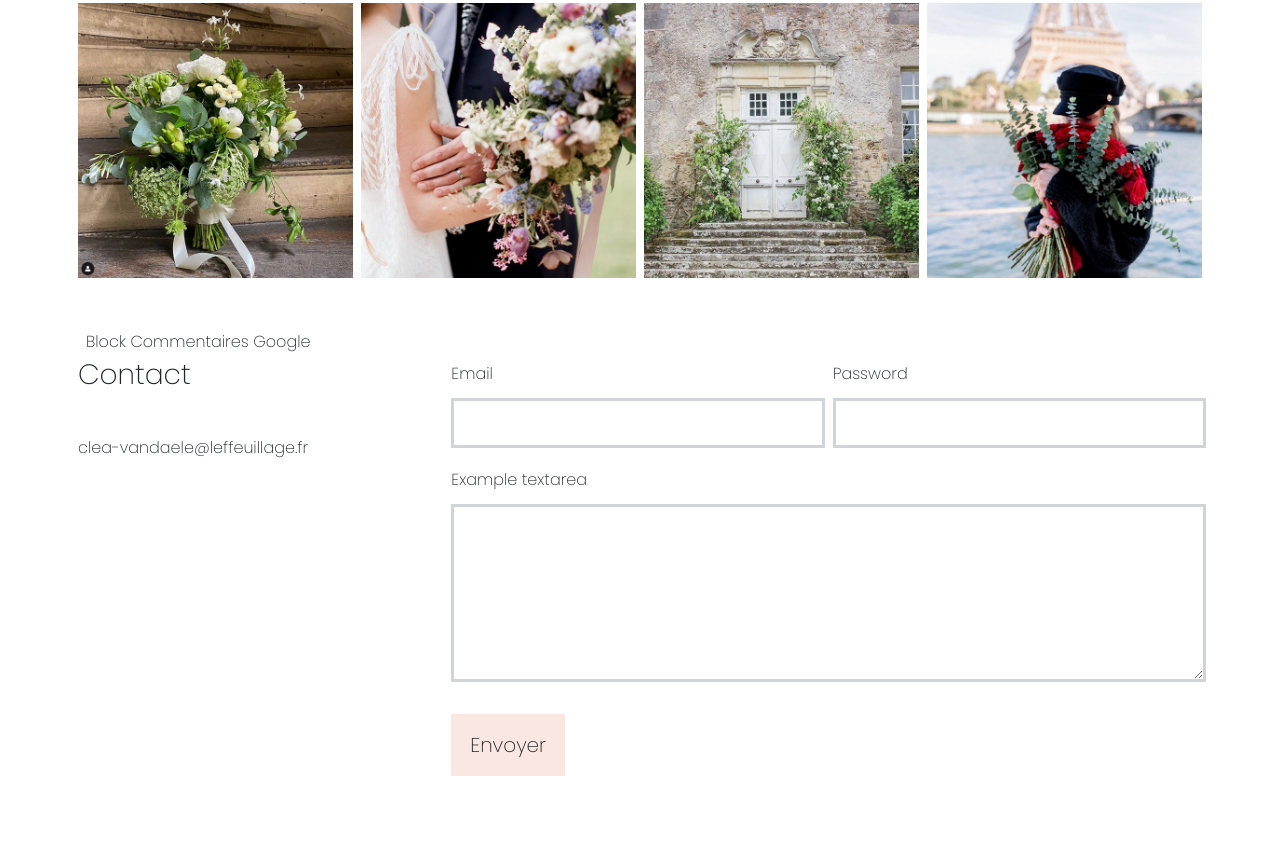
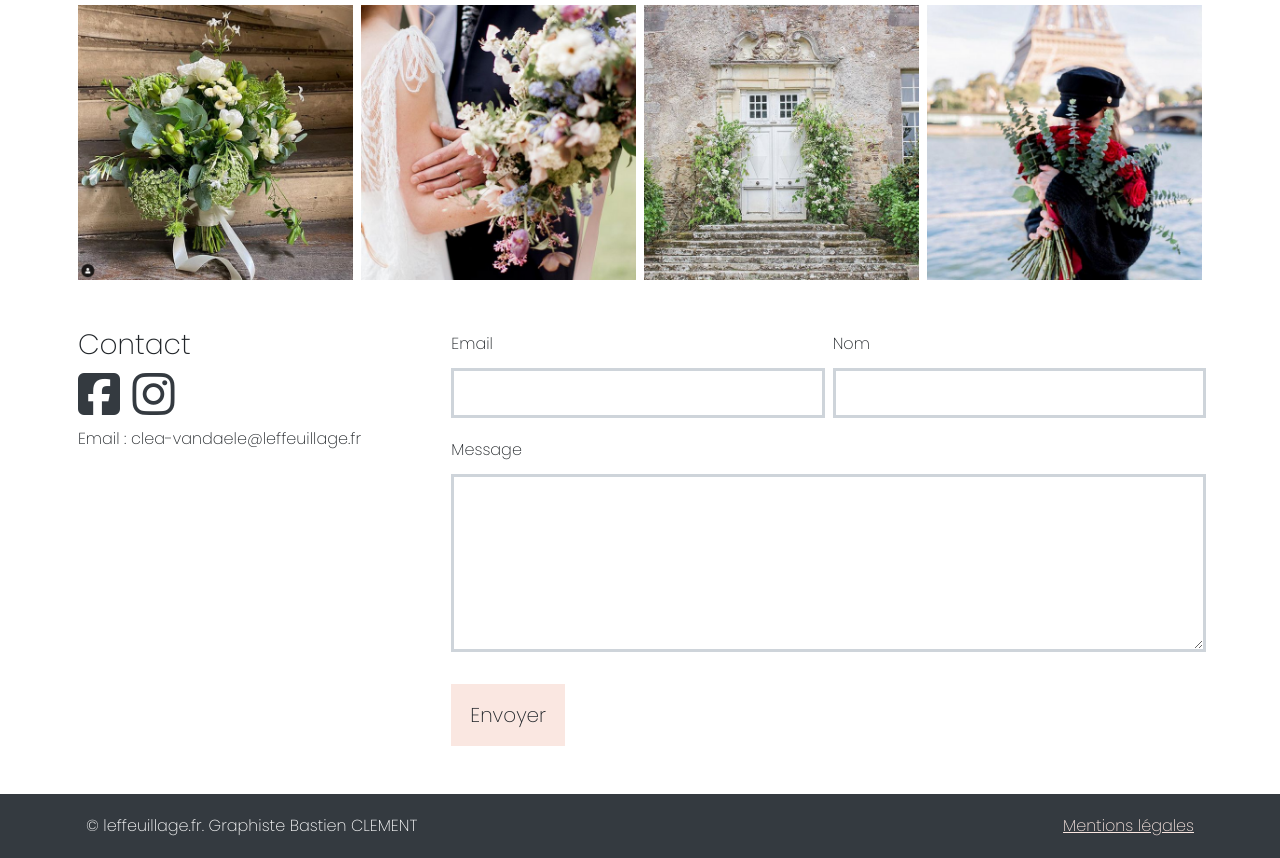
Before and after one commit to leffeuillage/leffeuillage.github.io, a website: page index.html in a window 1280 px wide. Shown: the part 1928-2786 px from the top of the page. Before the commit the page ends 2704 px from the top, so only its background shows below. Drawn offline with nearby package versions, Linux system fonts and the light colour scheme.

Commit message:
Link mailto form

```diff
--- a/index.html
+++ b/index.html
@@ -4,6 +4,7 @@
     <meta charset="UTF-8">
     <meta name="viewport" content="width=device-width, initial-scale=1.0">
     <link rel="stylesheet" href="assets/css/dist/main.css">
+    <script src="https://kit.fontawesome.com/c76056eb93.js" crossorigin="anonymous"></script>
     <title>L'EFFEUILLAGE</title>
 </head>
 <body>
@@ -39,7 +40,7 @@
 
     <section>
         <div class="container my-5">
-            <i class="fab fa-instagram fa-3x"></i>
+            <i class="fab fa-instagram fa-3x text-primary"></i>
             <div class="row">
                 <div class="col-lg-3 col-md-3 col-sm-6 col-xs-6">
                     <img src="assets/images/instagram/01.png"  class="img-fluid">
@@ -64,38 +65,31 @@
             </div>
         </div>
     </section>
-
-    <section class="bg-full-picture-comments">
-        <div class="container">
-            Block Commentaires Google
-        </div>
-    </section>
-
     <section class="bg-black">
-        <div class="container">
+        <div class="container my-5">
             <div class="row">
-                <div class="col-4">
+                <div class="col-12 col-md-4">
                     <h3>Contact</h3>
                     <div>
-                        <img src="" alt="">
-                        <img src="" alt="">
+                        <a href="https://www.facebook.com/leffeuillageFleurs/"><i class="fab fa-facebook-square fa-3x mr-2 text-dark"></i></a>
+                        <a href="https://www.instagram.com/leffeuillage/"><i class="fab fa-instagram fa-3x text-dark"></i></a>
                     </div>
-                    <p>clea-vandaele@leffeuillage.fr</p>
+                    <p>Email : clea-vandaele@leffeuillage.fr</p>
                 </div>
-                <div class="col-8">
-                    <form class="row g-3">
+                <div class="col-12 col-md-8">
+                    <form action="mailto:clea-vandaele@leffeuillage.fr" method="get" enctype="text/plain" class="row g-3">
                         <div class="col-md-6">
-                          <label for="inputEmail4" class="form-label">Email</label>
-                          <input type="email" class="form-control" id="inputEmail4">
+                          <label for="email" class="form-label">Email</label>
+                          <input type="email" class="form-control" id="email">
                         </div>
                         <div class="col-md-6">
-                          <label for="inputPassword4" class="form-label">Password</label>
-                          <input type="password" class="form-control" id="inputPassword4">
+                          <label for="nom" class="form-label">Nom</label>
+                          <input type="text" class="form-control" id="nom">
                         </div>
                         <div class="col-md-12">
                             <div class="mb-3">
-                                <label for="exampleFormControlTextarea1" class="form-label">Example textarea</label>
-                                <textarea class="form-control" id="exampleFormControlTextarea1" rows="5"></textarea>
+                                <label for="content" class="form-label">Message</label>
+                                <textarea class="form-control" id="content" rows="5"></textarea>
                             </div>
                         </div>
                         <div class="col-12">
@@ -106,5 +100,11 @@
             </div>
         </div>
     </section>
+    <section class="container-fluid bg-dark py-3">
+        <div class="container d-flex justify-content-between">
+            <span class="text-white">© leffeuillage.fr. Graphiste Bastien CLEMENT</span>
+            <a href="#">Mentions légales</a>
+        </div>
+    </section>
 </body>
 </html>
```
